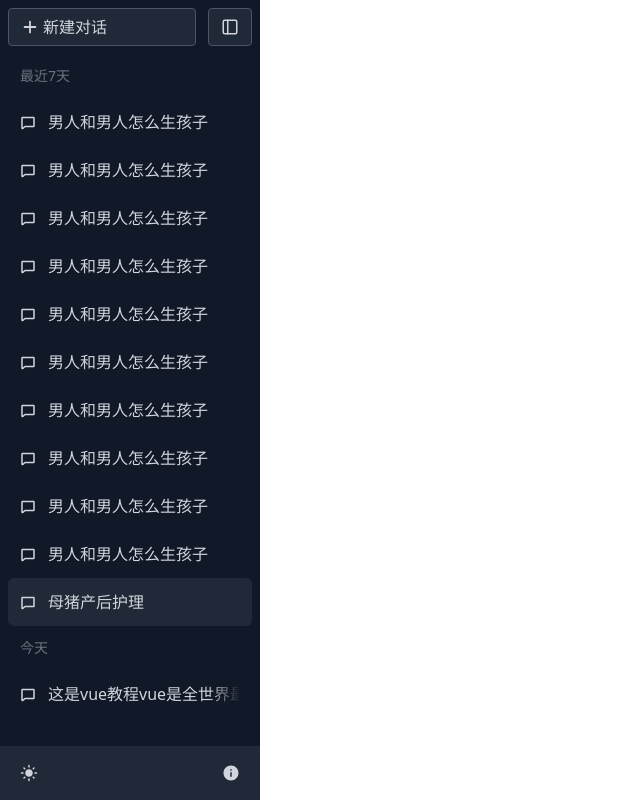
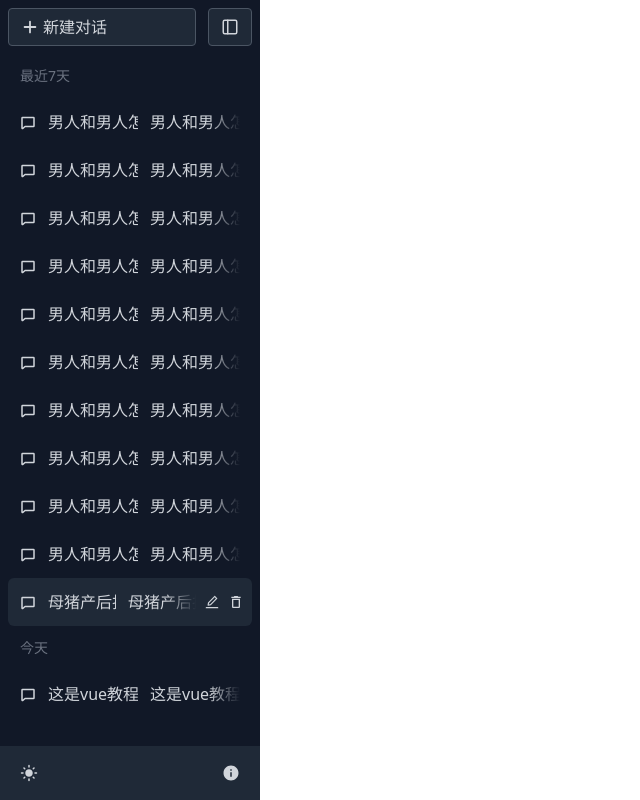
Before and after one commit to Naeko-sauce/chat, a Next.js app: page / in a window 1280 px wide. Both pictures are taken after a click on the item "母猪产后护理". Shown: the whole page, without its empty margins (0-640 px from the left). Built offline with nearby package versions, Linux system fonts and the light colour scheme.

Commit message:
增加侧边栏图标

```diff
--- a/components/home/Navigation/Chatltem.tsx
+++ b/components/home/Navigation/Chatltem.tsx
@@ -3,6 +3,7 @@ import { Chat } from "@/types/chat"
 import { MdCheck, MdClose, MdDeleteOutline } from "react-icons/md"
 import { PiChatBold, PiTrashBold } from "react-icons/pi"
 import { AiOutlineEdit } from "react-icons/ai"
+import { useState } from "react"
 type Props ={
     item:Chat
     selected:boolean
@@ -10,18 +11,20 @@ type Props ={
 }
 
 export default function ChatItem({item,selected,onSelected}:Props){
+    const [editing,setEditing] = useState(false)
 return <li
 onClick={() => {
     onSelected(item)
 }}
 key={item.id}
-className={`group flex items-center p-3 space-x-3 cursor-pointer rounded-md hover:bg-gray-800 ${
-    selected ? "bg-gray-800" : ""
+className={` relative group flex items-center p-3 space-x-3 cursor-pointer rounded-md hover:bg-gray-800 ${
+    selected ? "bg-gray-800 pr-[3.5em]" : ""
 }`}
 >
 <div>
     <PiChatBold />
 </div>
+<input className="flex-1 min-w-0 bg-transparent outline-none" defaultValue={item.title} />
 <div className='relative flex-1 whitespace-nowrap overflow-hidden'>
     {item.title}
     <span
@@ -32,5 +35,13 @@ className={`group flex items-center p-3 space-x-3 cursor-pointer rounded-md hove
         }`}
     ></span>
 </div>
+{selected && <div className="absolute right-1 flex" >
+    <button
+        onClick={(e)=>{
+            setEditing(true); e.stopPropagation()
+        }}
+        className="p-1 hover:text-white"><AiOutlineEdit /> </button>
+    <button className="p-1 hover:text-white"><MdDeleteOutline /> </button>
+</div>}
 </li>
 }
```
